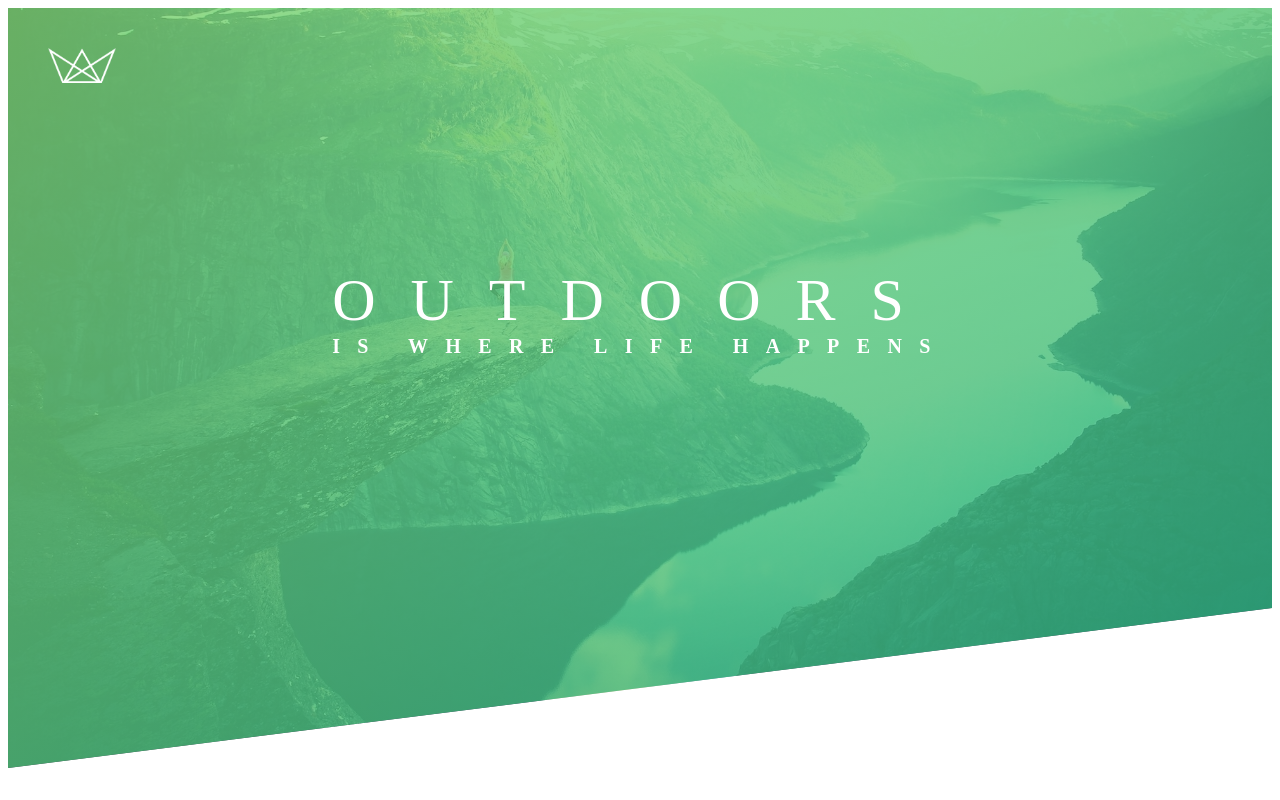
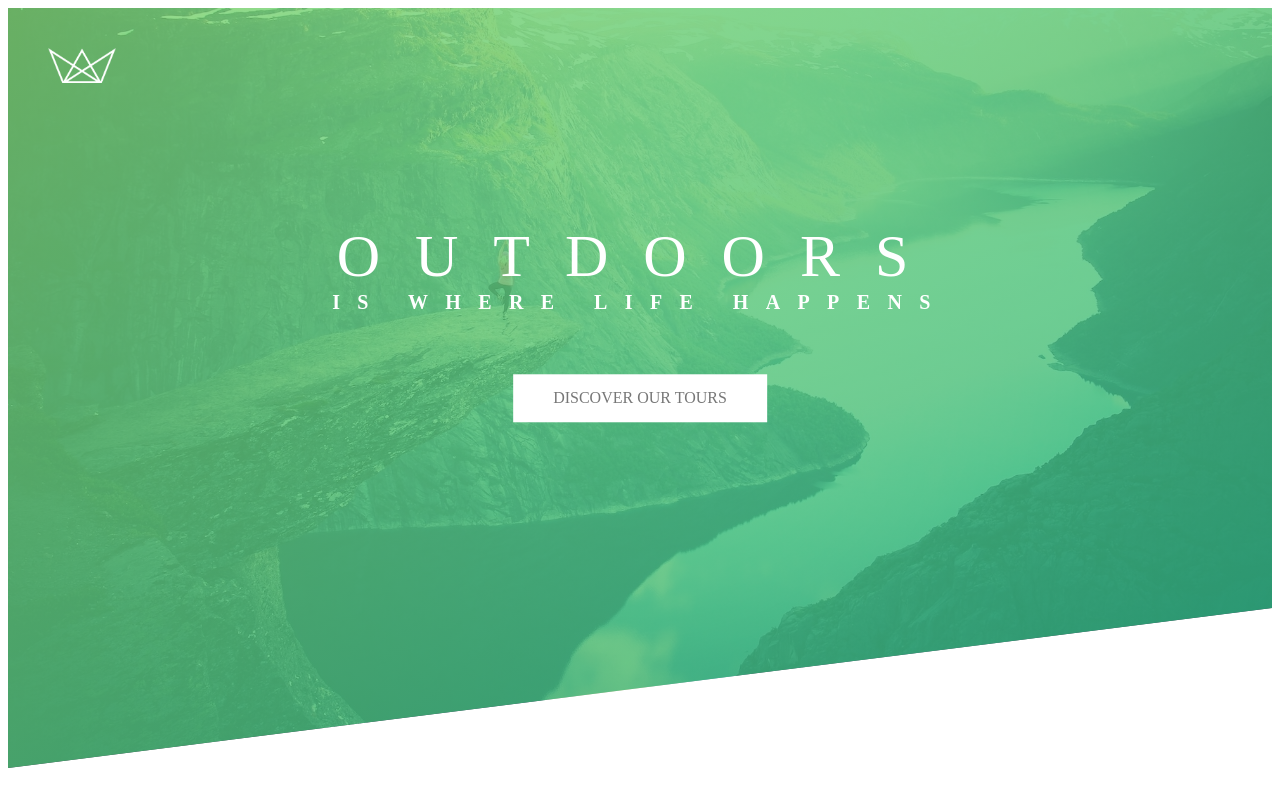
Before and after one commit to amontalvof/natours-react-client, a React (Vite) app: page / in a window 1280 px wide. Built offline with nearby package versions, Linux system fonts and the light colour scheme; the HTML template or start-up script is replaced by a standard one.

Commit message:
feat: Building a Complex Animated Button - Part 1

```diff
--- /dev/null
+++ b/src/components/navigationButton/index.tsx
@@ -0,0 +1,23 @@
+import { Anchor } from './styles';
+
+interface NavigationButtonProps {
+    txColor: string;
+    bgColor: string;
+    href: string;
+    text: string;
+}
+
+const NavigationButton = ({
+    href,
+    txColor,
+    bgColor,
+    text,
+}: NavigationButtonProps) => {
+    return (
+        <Anchor href={href} txColor={txColor} bgColor={bgColor}>
+            {text}
+        </Anchor>
+    );
+};
+
+export default NavigationButton;
--- /dev/null
+++ b/src/components/navigationButton/styles.ts
@@ -0,0 +1,18 @@
+import styled from 'styled-components';
+
+interface AnchorProps {
+    txColor: string;
+    bgColor: string;
+}
+
+export const Anchor = styled.a<AnchorProps>`
+    padding: 15px 40px;
+    color: ${({ txColor }) => txColor};
+    background-color: ${({ bgColor }) => bgColor};
+    display: inline-block;
+    :link,
+    :visited {
+        text-transform: uppercase;
+        text-decoration: none;
+    }
+`;
--- a/src/constants/colors.ts
+++ b/src/constants/colors.ts
@@ -5,3 +5,4 @@ export const LIGHT_GREEN_RGBA = 'rgba(126, 213, 111, 0.8)';
 export const MEDIUM_GREEN_RGBA = 'rgba(85, 197, 122, 0.8)';
 export const DARK_GREEN_RGBA = 'rgba(40, 180, 133, 0.8)';
 export const WHITE = '#ffffff';
+export const GRAY = '#777777';
--- a/src/layout/header/index.tsx
+++ b/src/layout/header/index.tsx
@@ -9,6 +9,8 @@ import {
     LogoBox,
     TextBox,
 } from './styles';
+import NavigationButton from '../../components/navigationButton';
+import { WHITE, GRAY } from '../../constants/colors';
 
 interface HeaderProps extends IChildren {}
 
@@ -23,6 +25,12 @@ const Header = (props: HeaderProps) => {
                     <HeadingPrimaryMain>Outdoors</HeadingPrimaryMain>
                     <HeadingPrimarySub>is where life happens</HeadingPrimarySub>
                 </HeadingPrimary>
+                <NavigationButton
+                    href="#"
+                    text="Discover our tours"
+                    txColor={GRAY}
+                    bgColor={WHITE}
+                />
             </TextBox>
         </HeaderContainer>
     );
--- a/src/layout/header/styles.ts
+++ b/src/layout/header/styles.ts
@@ -32,6 +32,7 @@ export const Logo = styled.img`
 
 export const TextBox = styled.div`
     position: absolute;
+    text-align: center;
     top: 40%;
     left: 50%;
     transform: translate(-50%, -50%);
@@ -39,6 +40,7 @@ export const TextBox = styled.div`
 
 export const HeadingPrimary = styled.h1`
     color: ${WHITE};
+    margin-bottom: 60px;
     text-transform: uppercase;
     backface-visibility: hidden; //! this is for removing a little shaking in the tile after the animation
 `;
```
